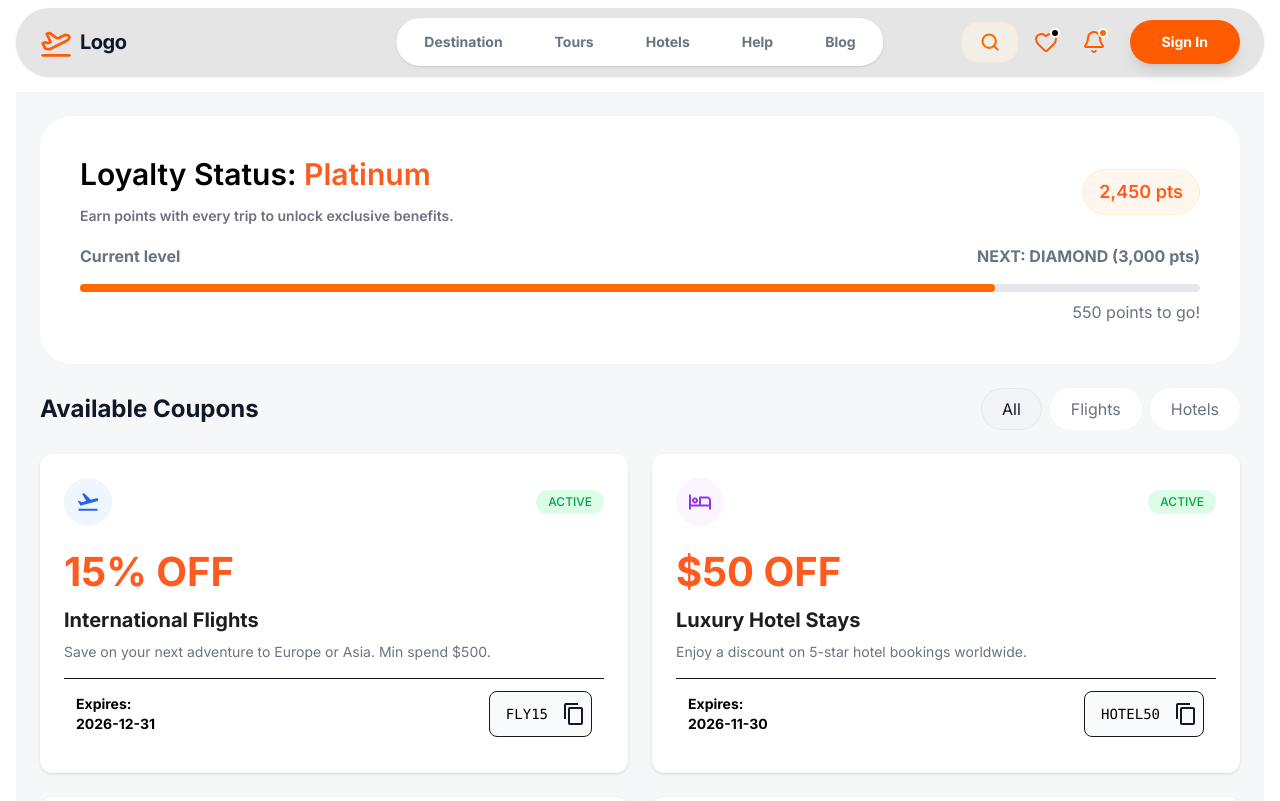
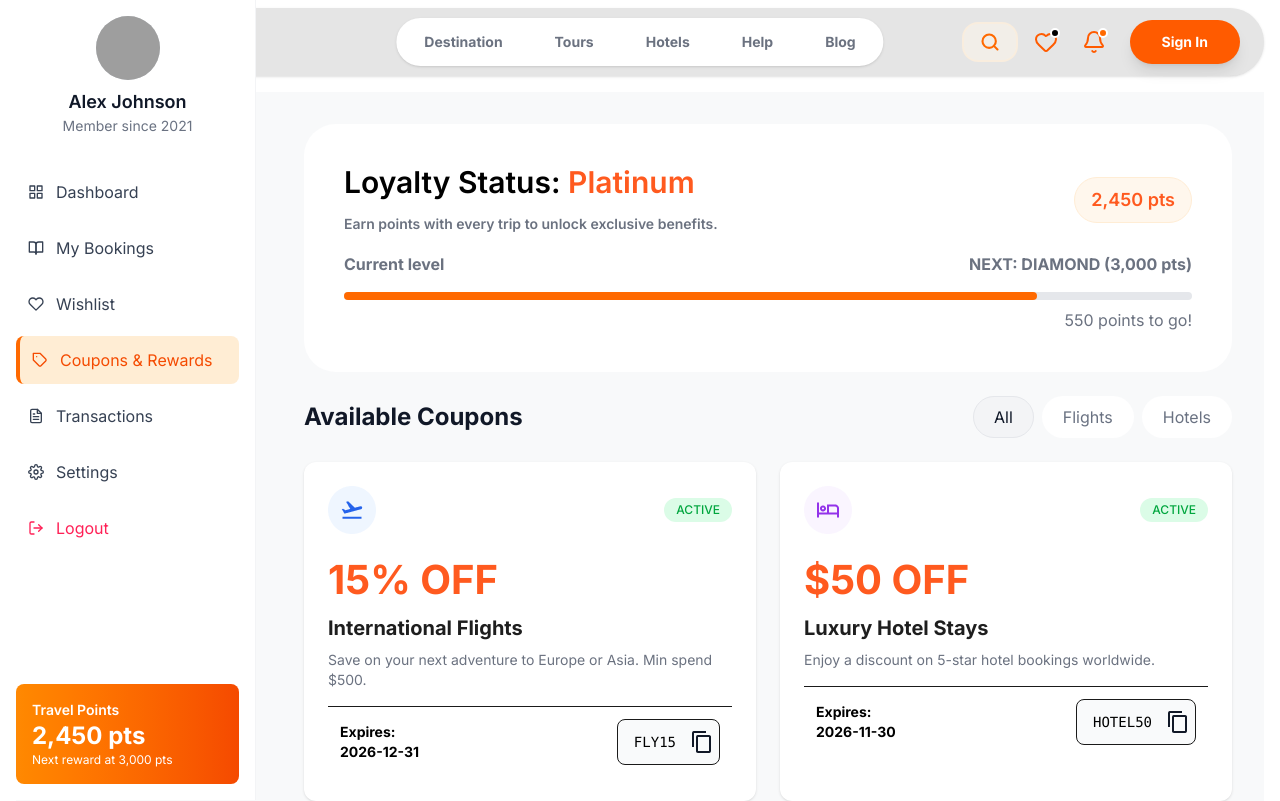
Before and after one commit to s0nwchef/Multinational-travel-booking, a React (Vite) app: page /coupons in a window 1280 px wide. Shown: the top 801 px of the page. Built offline with nearby package versions, Linux system fonts and the light colour scheme; grey boxes are pictures that could not be loaded.

Commit message:
Link Profile page

```diff
--- a/src/layouts/Header.jsx
+++ b/src/layouts/Header.jsx
@@ -258,7 +258,10 @@ export default function Header({
             </div>
             <div className="hidden lg:block">
               {user ? (
-                <div className="flex items-center gap-3 bg-primary text-white pl-6 pr-1.5 py-1.5 rounded-full shadow-lg group relative cursor-pointer">
+                <Link
+                  to="/dashboard"
+                  className="flex items-center gap-3 bg-primary text-white pl-6 pr-1.5 py-1.5 rounded-full shadow-lg group relative cursor-pointer"
+                >
                   <div className="flex flex-col items-start -space-y-0.5">
                     <span className="text-sm font-black leading-tight">
                       {user.name}
@@ -277,14 +280,18 @@ export default function Header({
 
                   <div className="absolute top-full right-0 pt-2 opacity-0 invisible group-hover:opacity-100 group-hover:visible transition-all duration-200 z-[60]">
                     <button
-                      onClick={handleLogout}
+                      onClick={(e) => {
+                        e.preventDefault();
+                        e.stopPropagation();
+                        handleLogout();
+                      }}
                       className="bg-white text-primary text-xs font-bold px-6 py-3 rounded-2xl shadow-2xl flex items-center gap-2 border border-orange-100 hover:bg-orange-50 whitespace-nowrap"
                     >
                       <LogOut className="w-4 h-4" />
                       Logout Account
                     </button>
                   </div>
-                </div>
+                </Link>
               ) : (
                 <button
                   onClick={onOpenAuth}
--- a/src/layouts/Sidebar.jsx
+++ b/src/layouts/Sidebar.jsx
@@ -1,22 +1,33 @@
 import React from 'react';
 import { FiGrid, FiBookOpen, FiHeart, FiTag, FiFileText, FiSettings, FiLogOut } from 'react-icons/fi';
+import { NavLink, useNavigate } from 'react-router-dom';
 
 const Sidebar = () => {
+  const navigate = useNavigate();
+
+  const handleLogout = (e) => {
+    e.preventDefault();
+    localStorage.removeItem("currentUser");
+    window.dispatchEvent(new Event("auth-change"));
+    navigate("/");
+  };
+
   const menuItems = [
-    { name: 'Dashboard', icon: FiGrid },
-    { name: 'My Bookings', icon: FiBookOpen },
-    { name: 'Wishlist', icon: FiHeart },
-    { name: 'Coupons & Rewards', icon: FiTag, active: true },
-    { name: 'Transactions', icon: FiFileText },
-    { name: 'Settings', icon: FiSettings },
-    { name: 'Logout', icon: FiLogOut },
+    { name: 'Dashboard', icon: FiGrid, path: '/dashboard' },
+    { name: 'My Bookings', icon: FiBookOpen, path: '/dashboard' },
+    { name: 'Wishlist', icon: FiHeart, path: '/wishlist' },
+    { name: 'Coupons & Rewards', icon: FiTag, path: '/coupons' },
+    { name: 'Transactions', icon: FiFileText, path: '/transactions' },
+    { name: 'Settings', icon: FiSettings, path: '/settings' },
   ];
 
   return (
-    <div className="w-64 h-screen bg-white text-gray-900 dark:text-white flex flex-col justify-between p-4">
+    <div className="w-64 h-screen bg-white text-gray-900 dark:text-white flex flex-col justify-between p-4 border-r border-gray-100">
       {/* User Profile */}
       <div className="flex flex-col items-center mb-8">
-        <div className="w-16 h-16 bg-gray-300 rounded-full mb-2"></div>
+        <div className="w-16 h-16 bg-gray-300 rounded-full mb-2 overflow-hidden">
+          <img src="https://api.dicebear.com/7.x/avataaars/svg?seed=Alex" alt="User" className="w-full h-full object-cover" />
+        </div>
         <h3 className="text-lg font-semibold">Alex Johnson</h3>
         <p className="text-sm text-gray-500 dark:text-gray-400">Member since 2021</p>
       </div>
@@ -26,19 +37,30 @@ const Sidebar = () => {
         <ul className="space-y-2">
           {menuItems.map((item) => (
             <li key={item.name}>
-              <a
-                href="#"
-                className={`flex items-center p-3 rounded-lg ${
-                  item.active
+              <NavLink
+                to={item.path}
+                className={({ isActive }) => `
+                  flex items-center p-3 rounded-lg transition-all
+                  ${isActive
                     ? 'bg-orange-100 dark:bg-orange-900 text-orange-600 dark:text-orange-400 border-l-4 border-orange-500'
-                    : 'text-gray-700 dark:text-gray-300 hover:bg-gray-100 dark:hover:bg-gray-800'
-                }`}
+                    : 'text-gray-700 dark:text-gray-300 hover:bg-gray-100 dark:hover:bg-gray-800'}
+                `}
               >
                 <item.icon className="mr-3" />
                 {item.name}
-              </a>
+              </NavLink>
             </li>
           ))}
+          {/* Logout Item */}
+          <li>
+            <button
+              onClick={handleLogout}
+              className="w-full flex items-center p-3 rounded-lg text-rose-500 hover:bg-rose-50 dark:hover:bg-rose-900/20 transition-all"
+            >
+              <FiLogOut className="mr-3" />
+              Logout
+            </button>
+          </li>
         </ul>
       </nav>
 
--- a/src/pages/coupons/CouponsPage.jsx
+++ b/src/pages/coupons/CouponsPage.jsx
@@ -1,4 +1,5 @@
 import React from 'react';
+import Sidebar from "../../layouts/Sidebar.jsx";
 import LoyaltyStatus from './components/LoyaltyStatus';
 import CouponTabs from './components/CouponTabs';
 import CouponGrid from './components/CouponGrid';
@@ -18,11 +19,19 @@ const CouponsPage = () => {
   ];
 
   return (
-    <div className="container mx-auto p-6 bg-[#F6F7F8]">
-      <LoyaltyStatus />
-      <CouponTabs />
-      <CouponGrid coupons={coupons} />
-      <ReferFriendBanner />
+    <div className="flex min-h-screen bg-[#F8F9FA]">
+      <div className="fixed inset-y-0 left-0 z-50">
+        <Sidebar />
+      </div>
+
+      <main className="flex-1 ml-64 p-8">
+        <div className="max-w-[1400px] mx-auto">
+          <LoyaltyStatus />
+          <CouponTabs />
+          <CouponGrid coupons={coupons} />
+          <ReferFriendBanner />
+        </div>
+      </main>
     </div>
   );
 };
--- a/src/pages/settings/SettingsPage.jsx
+++ b/src/pages/settings/SettingsPage.jsx
@@ -1,4 +1,5 @@
 import React from 'react';
+import Sidebar from "../../layouts/Sidebar.jsx";
 import PersonalInformationSection from './sections/PersonalInformationSection';
 import SecuritySection from './sections/SecuritySection';
 import NotificationPreferencesSection from './sections/NotificationPreferencesSection';
@@ -6,18 +7,26 @@ import PaymentMethodsSection from './sections/PaymentMethodsSection';
 
 const SettingsPage = () => {
   return (
-    <div className="max-w-4xl mx-auto p-6 space-y-6 bg-[#F6F7F8]">
-        <div className="flex justify-between items-center">
+    <div className="flex min-h-screen bg-[#F8F9FA]">
+      <div className="fixed inset-y-0 left-0 z-50">
+        <Sidebar />
+      </div>
+
+      <main className="flex-1 ml-64 p-8">
+        <div className="max-w-4xl mx-auto space-y-6">
+          <div className="flex justify-between items-center">
             <div>
-                <h1 className="text-black font-bold text-[28px]">Acount Settings</h1>
-                <p className="text-[#64748B]">Mange your personal details and prefercens</p>
+              <h1 className="text-black font-bold text-[28px]">Account Settings</h1>
+              <p className="text-[#64748B]">Manage your personal details and preferences</p>
             </div>
             <button className="text-[#334155] bg-[#DADADA] px-5 py-3 rounded-[32px]">View Public Profile</button>
+          </div>
+          <PersonalInformationSection />
+          <SecuritySection />
+          <NotificationPreferencesSection />
+          <PaymentMethodsSection />
         </div>
-      <PersonalInformationSection />
-      <SecuritySection />
-      <NotificationPreferencesSection />
-      <PaymentMethodsSection />
+      </main>
     </div>
   );
 };
--- a/src/pages/transactions/TransactionPage.jsx
+++ b/src/pages/transactions/TransactionPage.jsx
@@ -1,4 +1,5 @@
 import React from 'react';
+import Sidebar from "../../layouts/Sidebar.jsx";
 import PageHeader from './components/PageHeader';
 import TransactionFilters from './sections/TransactionFilters';
 import TransactionListSection from './sections/TransactionListSection';
@@ -6,7 +7,13 @@ import RightSidebar from './sections/RightSidebar';
 
 const TransactionPage = () => {
   return (
-    <div className="p-6 bg-[#F6F7F8]">
+    <div className="flex min-h-screen bg-[#F8F9FA]">
+      <div className="fixed inset-y-0 left-0 z-50">
+        <Sidebar />
+      </div>
+
+      <main className="flex-1 ml-64 p-8">
+        <div className="max-w-[1400px] mx-auto">
           <PageHeader />
           <div className="grid grid-cols-1 md:grid-cols-3 gap-6">
             <div className="md:col-span-2 space-y-6">
@@ -18,6 +25,8 @@ const TransactionPage = () => {
             </div>
           </div>
         </div>
+      </main>
+    </div>
   );
 };
 
```
Also changed, not shown: 1 other file (tests, documents, lock files or other folders). Lines whose indentation alone changed are shown as unchanged.
